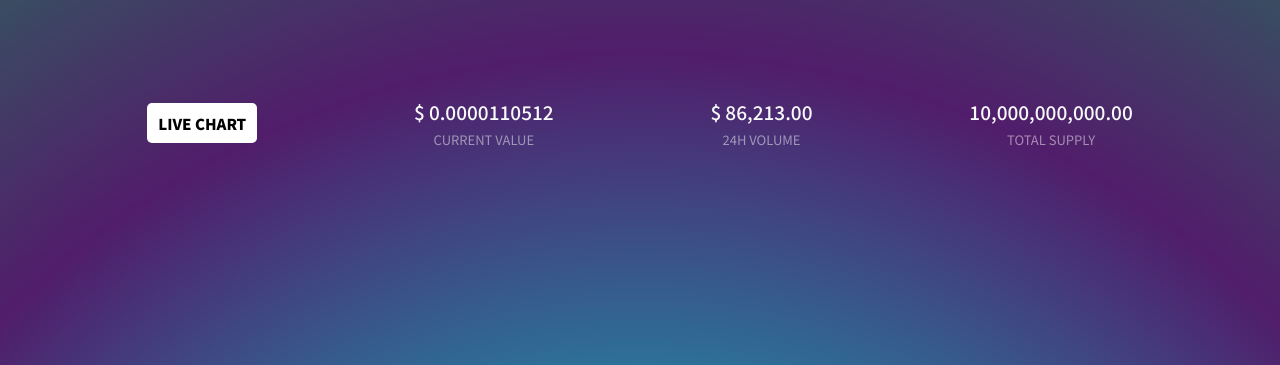
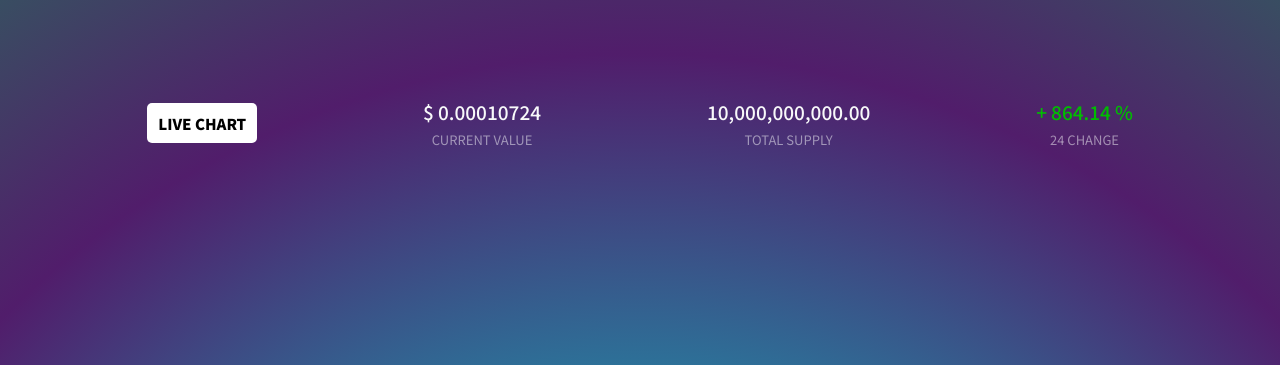
Before and after one commit to marscoloniesprotocol/website, a plain HTML site: page index.html in a window 1280 px wide. Shown: the part 732-1097 px from the top of the page. Drawn offline with nearby package versions, Linux system fonts and the light colour scheme.

Commit message:
Update stats

```diff
--- a/index.html
+++ b/index.html
@@ -89,22 +89,22 @@
         </a>
       </div>
       <div class="part">
-        <h3 class="cur value">0.0000110512</h3>
+        <h3 class="cur value">0.00010724</h3>
         <p>current value</p>
       </div>
-      <div class="part">
+      <!-- <div class="part">
         <h3 class="cur volume">86,213.00</h3>
         <p>24H volume</p>
-      </div>
+      </div> -->
       <div class="part">
         <h3 class="">10,000,000,000.00</h3>
         <p>total supply</p>
       </div>
-      <!-- <div class="part">
-        <h3 class="24hc ne">41.54</h3>
+      <div class="part">
+        <h3 class="24hc po">864.14</h3>
         <p>24 change</p>
       </div>
-      <div class="part">
+      <!-- <div class="part">
         <h3 class="7dc po">749.07</h3>
         <p>14d change</p>
       </div> -->
```
